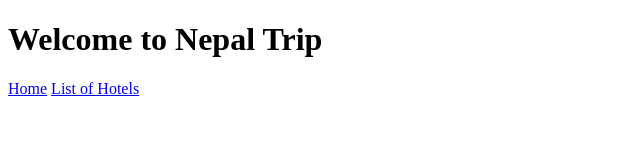
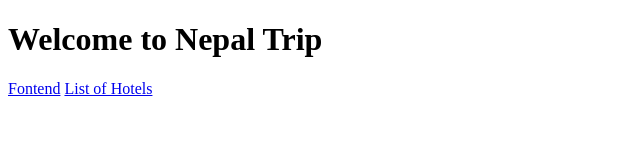
Before and after one commit to sabin149/NepalTrip-frontend, a website: page index.html in a window 1280 px wide. Shown: the full height of the page, 0-640 px from the left. Drawn offline with Linux system fonts and the light colour scheme.

Commit message:
project updated

```diff
--- a/index.html
+++ b/index.html
@@ -8,7 +8,7 @@
 </head>
 <body>
     <h1>Welcome to Nepal Trip</h1>
-    <a href="/">Home</a>
+    <a href="https://nepaltrip-frontend.herokuapp.com">Fontend</a>
     <a href="/api/hotel">List of Hotels</a>
 </body>
 </html>
```
